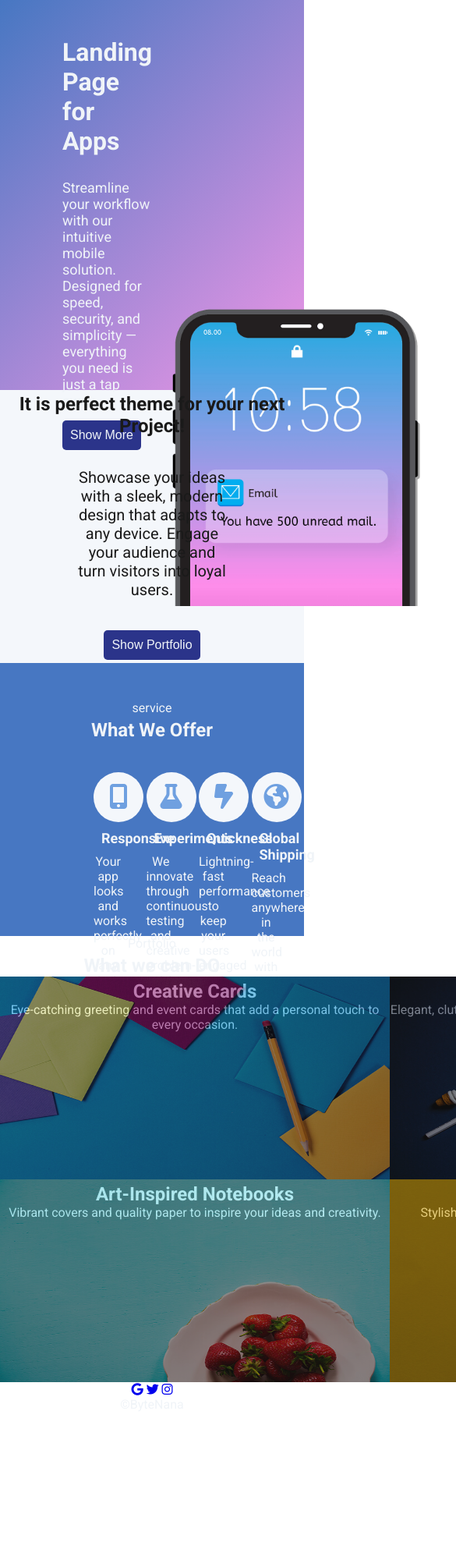
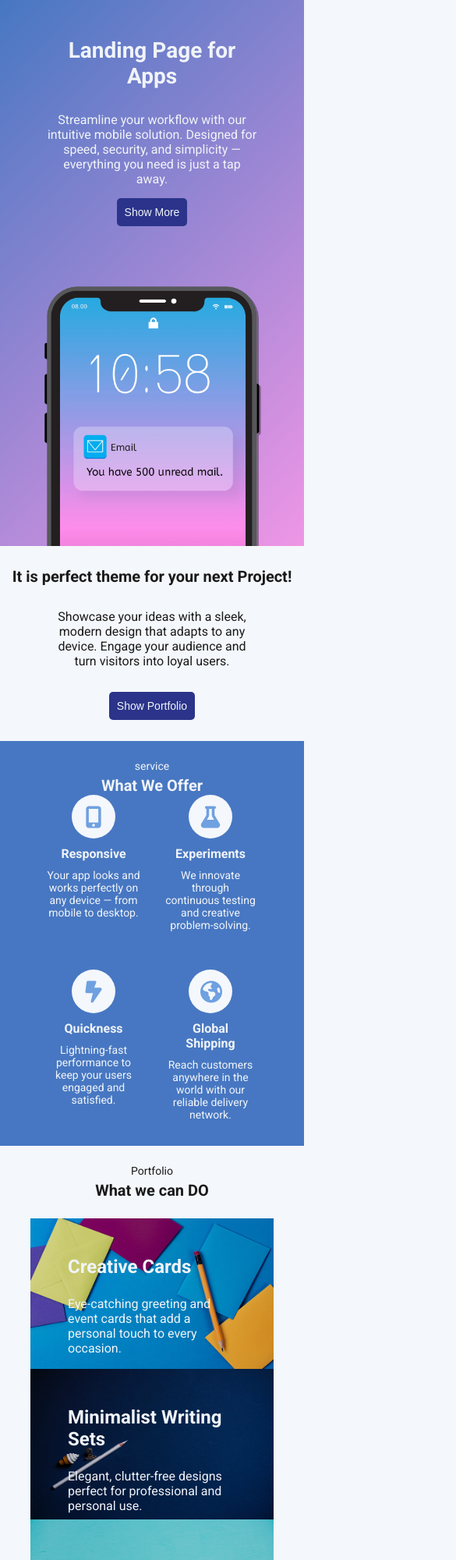
Before and after one commit to Byte-nana/Learning-HTML-CSS-Aug-2025, a plain HTML site: page index.html in a window 390 px wide. Shown: the top 2000 px of the page at 78% size, 585 px wide, since content can reach past the window. Before the commit the page ends 1810 px from the top, so only its background shows below. Drawn offline with Linux system fonts and the light colour scheme; files that its build step writes are made by us from their sources; a script that the page names is missing; files whose address does not match are found by name.

Commit message:
Update portfolio clone coding project
-Applied CSS variables for colour themes and consistent typography.
-Included responsive media queries for desktop, tablet, and mobile breakpoints.

```diff
--- a/index.html
+++ b/index.html
@@ -81,10 +81,10 @@
           </li>
         </ul>
       </section>
-
+      <!--  -->
       <section class="main__service">
-        <p>Portfolio</p>
-        <h4>What we can DO</h4>
+        <p class="service__name">Portfolio</p>
+        <h4 class="service__title">What we can DO</h4>
         <div class="service__box">
           <div class="service__imgBox">
             <img
@@ -145,7 +145,7 @@
         </div>
       </section>
     </main>
-
+    <!--  -->
     <footer>
       <div class="footer__links">
         <a href="#" class="googleLink">
--- a/style.css
+++ b/style.css
@@ -2,15 +2,11 @@
   --color-primary: #4777c2;
   --color-primary-light: #6fa0e0;
   --color-primary-dark: #2b348a;
-  --color-accent-1: #ef96e6;
-  --color-accent-2: #f9c9e3;
+  --color-accent: #ef96e6;
   --color-neutral: #f4f7fb;
 
   --text-dark: #1a1a1a;
   --text-light: #f0f4f8;
-
-  --shadow-sm: 0 8px 24px rgba(0, 0, 0, 0.12);
-  --shadow-md: 0 16px 40px rgba(0, 0, 0, 0.18);
 }
 * {
   box-sizing: border-box;
@@ -36,11 +32,13 @@ a {
 body {
   font-family: 'Roboto';
   text-align: center;
+  background-color: var(--color-neutral);
   color: var(--text-light);
 }
 
 .container {
   width: 100%;
+  height: 100%;
 }
 /* home */
 .main__home {
@@ -48,16 +46,17 @@ body {
   background: linear-gradient(
     135deg,
     var(--color-primary) 0%,
-    var(--color-accent-1) 100%
+    var(--color-accent) 100%
   );
   color: var(--text-light);
   padding: 48px 80px 0 80px;
   display: grid;
   grid-template-columns: 0.8fr 1.2fr;
   grid-template-rows: 1fr 1fr;
+
+  overflow: hidden;
 }
 .home__text {
-  max-width: 450px;
   grid-column: 1 / 2;
   grid-row: 1 / 2;
   text-align: start;
@@ -91,7 +90,6 @@ body {
   flex-direction: column;
   justify-content: center;
   align-items: center;
-  background-color: var(--color-neutral);
   color: var(--text-dark);
 }
 .main__copy h4 {
@@ -107,8 +105,7 @@ body {
   background-color: var(--color-primary);
   padding: 48px 80px;
 }
-.main__skills h4,
-.main__service h4 {
+.main__skills h4 {
   font-size: 24px;
   margin-top: 5px;
 }
@@ -120,7 +117,6 @@ body {
 }
 .skills__item {
   width: 25%;
-  max-width: 300px;
 }
 .skills__item i {
   font-size: 32px;
@@ -138,18 +134,28 @@ body {
 }
 /* service */
 .main__service {
+  padding: 48px 0;
+}
+.service__name {
+  color: var(--text-dark);
+}
+.service__title {
+  color: var(--text-dark);
+  font-size: 24px;
+  margin-top: 5px;
 }
 .service__box {
-  width: 1000px;
+  width: 90%;
+  max-width: 1100px;
   display: grid;
   grid-template-columns: 1fr 1fr;
   grid-template-rows: 1fr 1fr;
+  margin: 40px auto;
 }
 .service__imgBox {
   position: relative;
-  height: 260px;
-  /* width: 500px;
-  height: 333px; */
+  aspect-ratio: 1.618 / 1;
+  background-color: var(--color-neutral);
 }
 .service__img {
   position: absolute;
@@ -159,9 +165,248 @@ body {
 }
 .service__imgOverlay {
   position: absolute;
-  opacity: 0.5;
   width: 100%;
   height: 100%;
-  background-color: #1a1a1a;
-  z-index: 10;
+  background-color: rgba(0, 0, 0, 0.12);
+  padding: 48px;
+  text-align: start;
+  transition: border 300ms ease-in;
 }
+.service__imgOverlay:hover {
+  border: 25px solid var(--color-neutral);
+}
+.service__imgOverlay h4 {
+  font-size: 28px;
+  margin-bottom: 24px;
+}
+.service__imgOverlay p {
+  font-size: 18px;
+}
+footer {
+  height: 100px;
+  color: var(--text-dark);
+}
+.footer__links {
+  display: flex;
+  justify-content: center;
+  gap: 25px;
+}
+
+.footer__links a > i {
+  font-size: 32px;
+  background-color: var(--color-primary);
+  color: var(--text-light);
+  width: 52px;
+  height: 52px;
+  border-radius: 50%;
+  padding: 10px;
+}
+.footer__name {
+  margin-top: 15px;
+}
+
+/* 1200px / 992px / 768px / 576px */
+
+@media screen and (min-width: 769px) and (max-width: 992px) {
+  .main__home {
+    height: 100%;
+    grid-template-columns: 0.9fr 1.1fr;
+    padding: 48px 0 0 24px;
+  }
+  .home__text h3 {
+    font-size: 30px;
+  }
+  .home__text p {
+    font-size: 17px;
+  }
+  .home__btn {
+    font-size: 15px;
+  }
+  .home__img {
+    height: 350px;
+  }
+  /*  */
+  .main__copy h4 {
+    font-size: 22px;
+  }
+  .main__copy p {
+    font-size: 18px;
+  }
+  .copy__btn {
+    font-size: 14px;
+  }
+  /*  */
+  .main__skills {
+    height: 100%;
+    padding: 32px;
+  }
+  .main__skills p {
+    font-size: 15px;
+  }
+  .main__skills h4 {
+    font-size: 22px;
+  }
+  .skills__list {
+    margin: 30px 0 0 0;
+  }
+  .skills__item i {
+    font-size: 30px;
+    width: 60px;
+    height: 60px;
+  }
+  .item__title {
+    font-size: 17px;
+  }
+  /*  */
+  .main__service {
+    padding: 24px;
+  }
+  .service__name {
+    font-size: 15px;
+  }
+  .service__title {
+    font-size: 22px;
+  }
+  .service__box {
+    width: 100%;
+    margin: 20px auto;
+  }
+  .service__imgOverlay {
+    padding: 32px;
+  }
+  .service__imgOverlay:hover {
+    border: 20px solid var(--color-neutral);
+  }
+  .service__imgOverlay h4 {
+    font-size: 18px;
+    margin-bottom: 24px;
+  }
+  .service__imgOverlay p {
+    font-size: 15px;
+  }
+  /*  */
+  .footer__links {
+    gap: 20px;
+  }
+
+  .footer__links a > i {
+    font-size: 30px;
+    width: 50px;
+    height: 50px;
+  }
+  .footer__name {
+    font-size: 15px;
+  }
+}
+@media screen and (max-width: 768px) {
+  .main__home {
+    height: 100%;
+    display: flex;
+    flex-direction: column;
+    align-items: center;
+    padding: 48px 60px 0 60px;
+  }
+  .home__text {
+    max-width: 100%;
+    text-align: center;
+  }
+  .home__text h3 {
+    font-size: 28px;
+  }
+  .home__text p {
+    font-size: 16px;
+  }
+  .home__btn {
+    font-size: 14px;
+    margin-bottom: 60px;
+  }
+  .home__img {
+    height: 350px;
+    align-self: center;
+  }
+  /*  */
+  .main__copy {
+    height: 250px;
+  }
+  .main__copy h4 {
+    font-size: 20px;
+  }
+  .main__copy p {
+    font-size: 16px;
+    margin: 30px 60px;
+  }
+  .copy__btn {
+    font-size: 14px;
+  }
+  /*  */
+  .main__skills {
+    height: 100%;
+    padding: 24px 60px 32px 60px;
+  }
+  .main__skills p {
+    font-size: 14px;
+  }
+  .main__skills h4 {
+    font-size: 20px;
+  }
+  .skills__list {
+    display: grid;
+    grid-template-columns: 1fr 1fr;
+    grid-template-rows: 1fr 1fr;
+    margin: 0px;
+  }
+  .skills__item {
+    width: 100%;
+  }
+  .skills__item i {
+    font-size: 28px;
+    width: 56px;
+    height: 56px;
+  }
+  .item__title {
+    font-size: 16px;
+  }
+  /*  */
+  .main__service {
+    height: 100%;
+    padding: 24px 0 0 0;
+  }
+  .service__name {
+    font-size: 14px;
+  }
+  .service__title {
+    font-size: 20px;
+  }
+  .service__box {
+    width: 80%;
+    display: flex;
+    flex-direction: column;
+    margin-top: 24px;
+  }
+  .service__imgOverlay h4 {
+    font-size: 24px;
+  }
+  .service__imgOverlay p {
+    font-size: 16px;
+  }
+  footer {
+    height: 100%;
+  }
+  .footer__links {
+    gap: 15px;
+  }
+  .footer__links a > i {
+    font-size: 28px;
+    width: 48px;
+    height: 48px;
+  }
+  .footer__name {
+    font-size: 14px;
+    padding-bottom: 15px;
+  }
+}
+@media screen and (max-width: 576px) {
+  .service__imgOverlay:hover {
+    border: 15px solid var(--color-neutral);
+  }
+}
```
